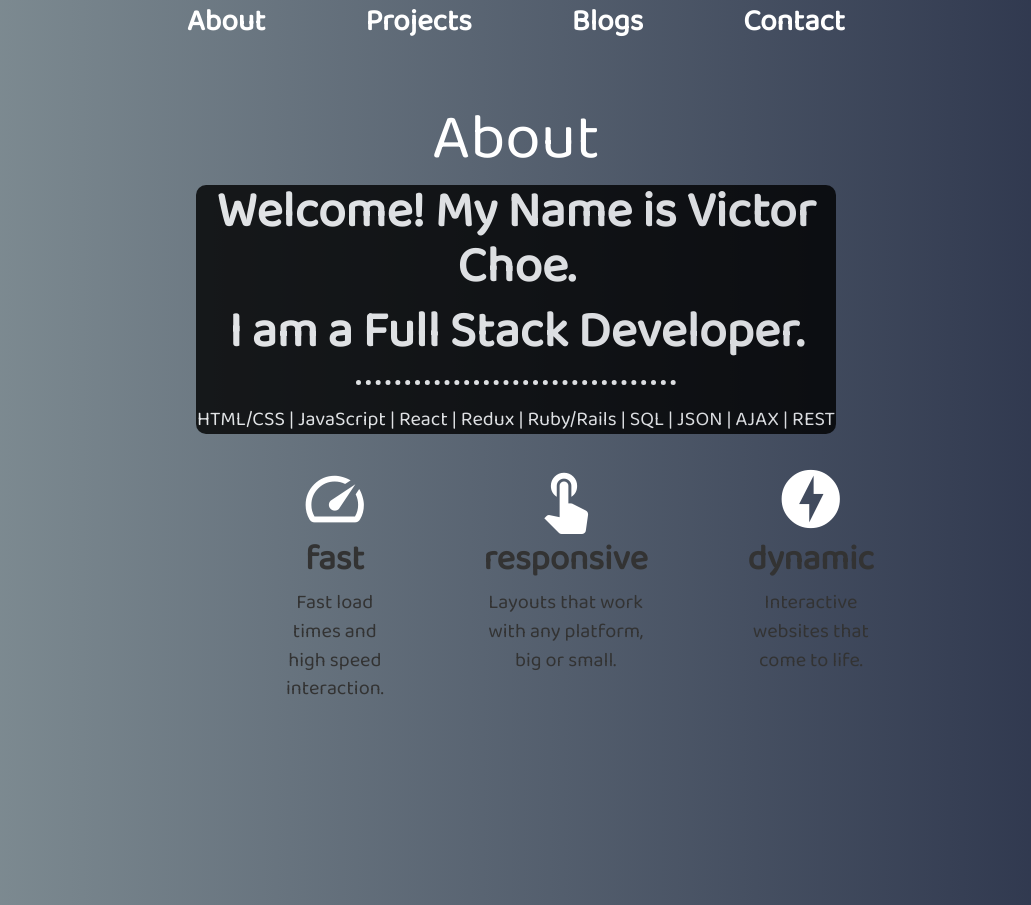
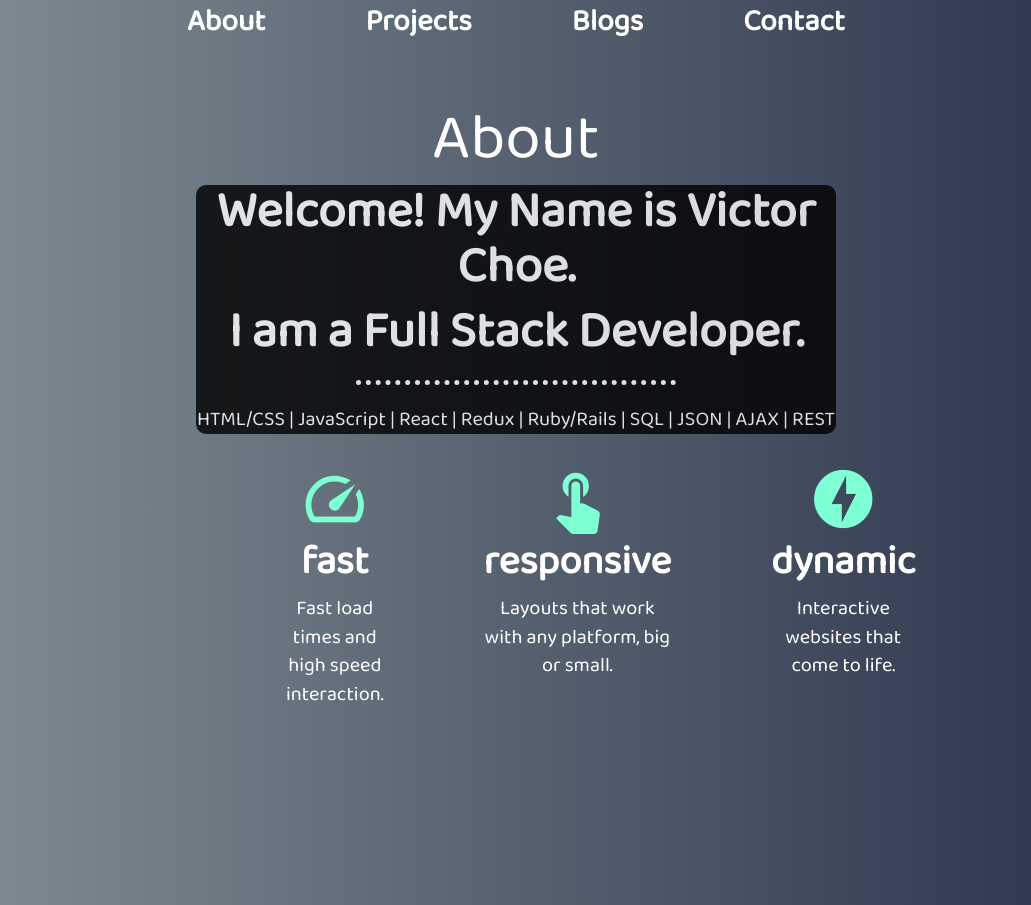
Before and after one commit to vchoe89/discard, a React (Create React App) app: page /about in a window 1280 px wide. Shown: the whole page, without its empty margins (124-1155 px from the left). Built offline with nearby package versions, Linux system fonts and the light colour scheme.

Commit message:
icon section adjusted

```diff
--- a/src/App.css
+++ b/src/App.css
@@ -140,9 +140,10 @@
 }
 
 #secondary-header{
-  font-size: 35px;
+  font-size: 40px;
   font-weight: bold;
   margin-top: 0px;
+  color: white;
 }
 
 
@@ -152,11 +153,15 @@
 }
 
 .material-icons{
-  color: white;
+  color: #7FFFD4;
 }
 
 #tech-bars{
   padding-left: 15px;
+}
+
+#icon-desc{
+  color: white;
 }
 
 #wallpaper{
```
